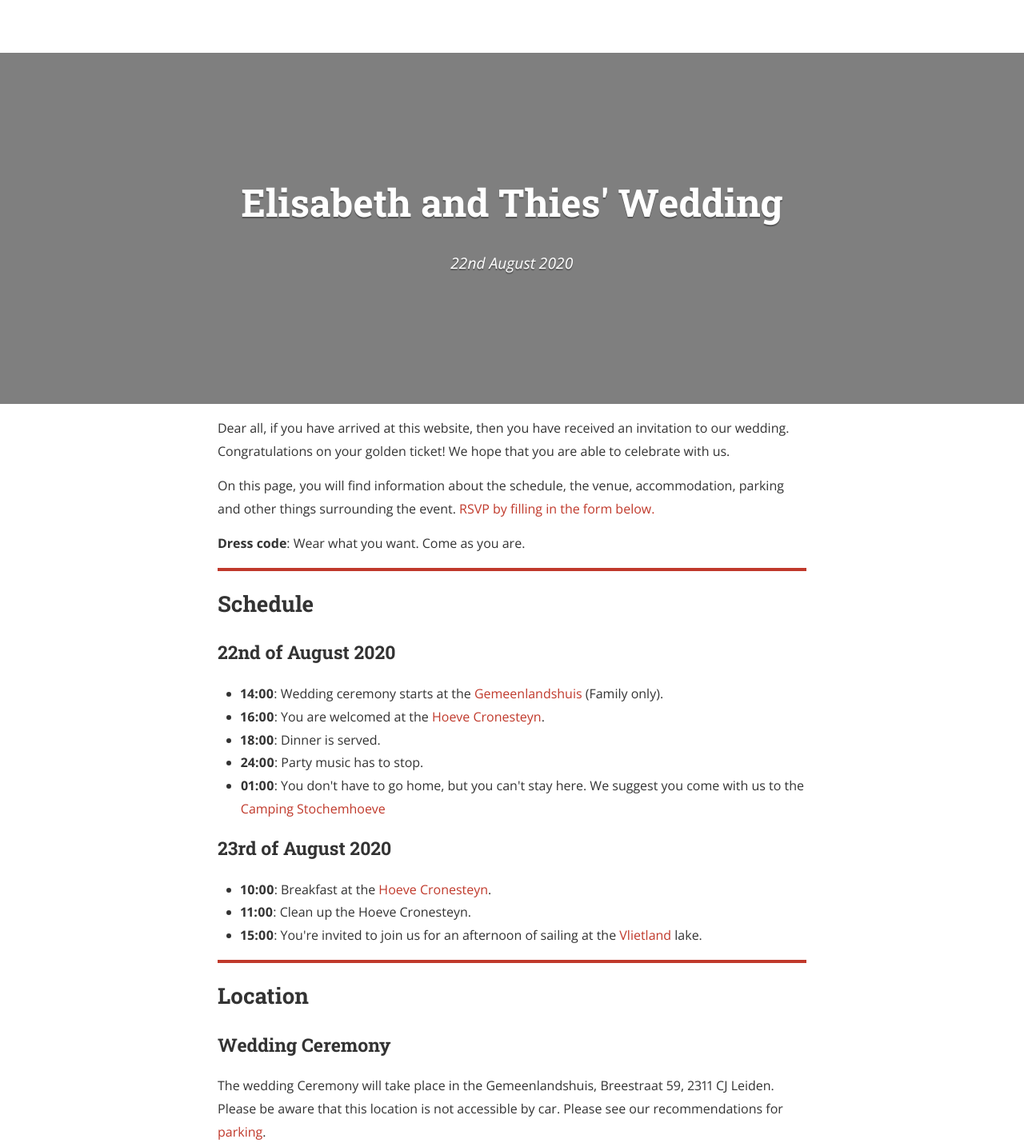
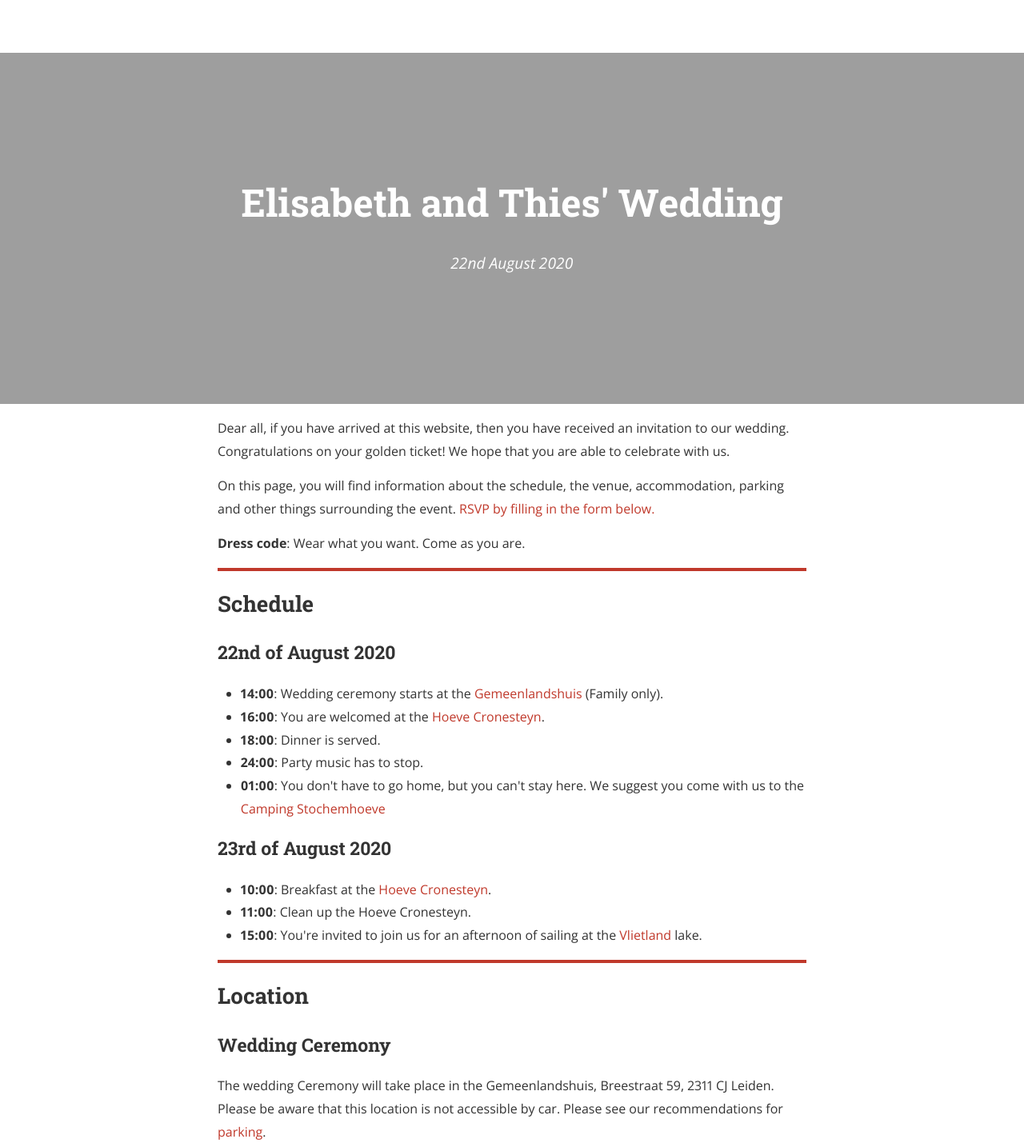
Before and after one commit to thiesgehrmann/heijmans-gehrmann, a Jekyll site: the page built from index.html, in a window 1280 px wide. Shown: the part 100-1529 px from the top of the page at 80% size. Built offline with Jekyll 4.4.1, drawn with Linux system fonts in a browser that asks for light colours; nearby versions of some CDN libraries; grey boxes are pictures that could not be loaded.

Commit message:
trying to lighten image

```diff
--- a/_sass/_layout.scss
+++ b/_sass/_layout.scss
@@ -87,7 +87,7 @@ pre code.hljs {
 	text-align: center;
 	&.has-cover {
 		color: $white;
-		text-shadow: 0 2px 1px rgba(0,0,0,0.67) !important;
+		text-shadow: 0 2px 1px rgba(0,0,0,0) !important;
 		background-position: 50% 50%;
 		background-size: cover;
 		.title {
@@ -100,7 +100,7 @@ pre code.hljs {
 	.scrim {
 		padding: 3em 1em;
 		&.has-cover {
-			background-color: rgba(0,0,0,0.2);
+			background-color: rgba(0,0,0,0);
 			padding: 6em 1em !important;
 			@include media($tablet) {
 				padding: 9em 1em !important;
--- a/index.html
+++ b/index.html
@@ -5,7 +5,7 @@ layout: default
 
 
 
-<div id="mycoverimage" class="site-header-container" style="">
+<div id="mycoverimage" class="site-header-container has-cover" style="">
 
 <script>
 document.getElementById("mycoverimage").style.backgroundImage = `url(${cover_image})`;
```
